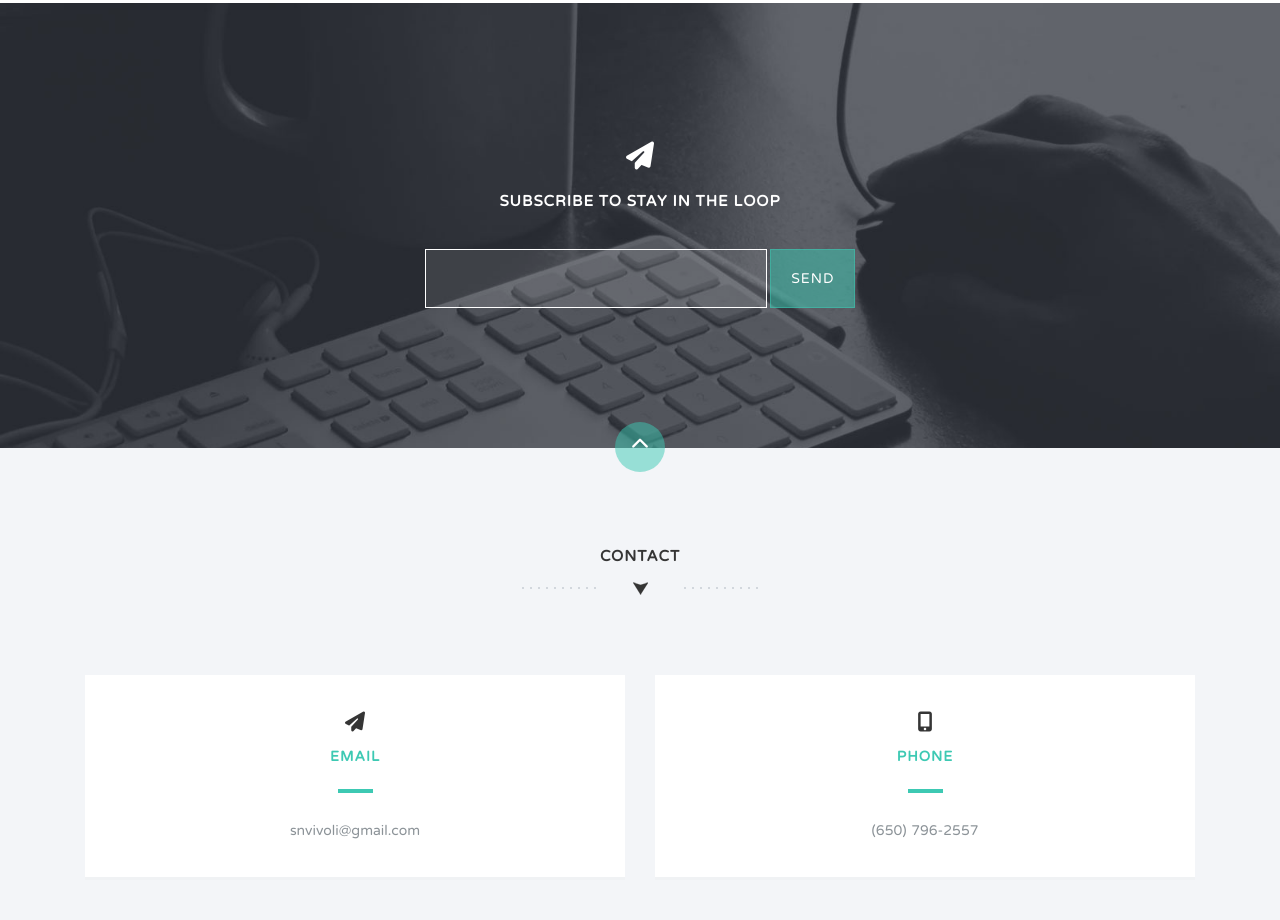
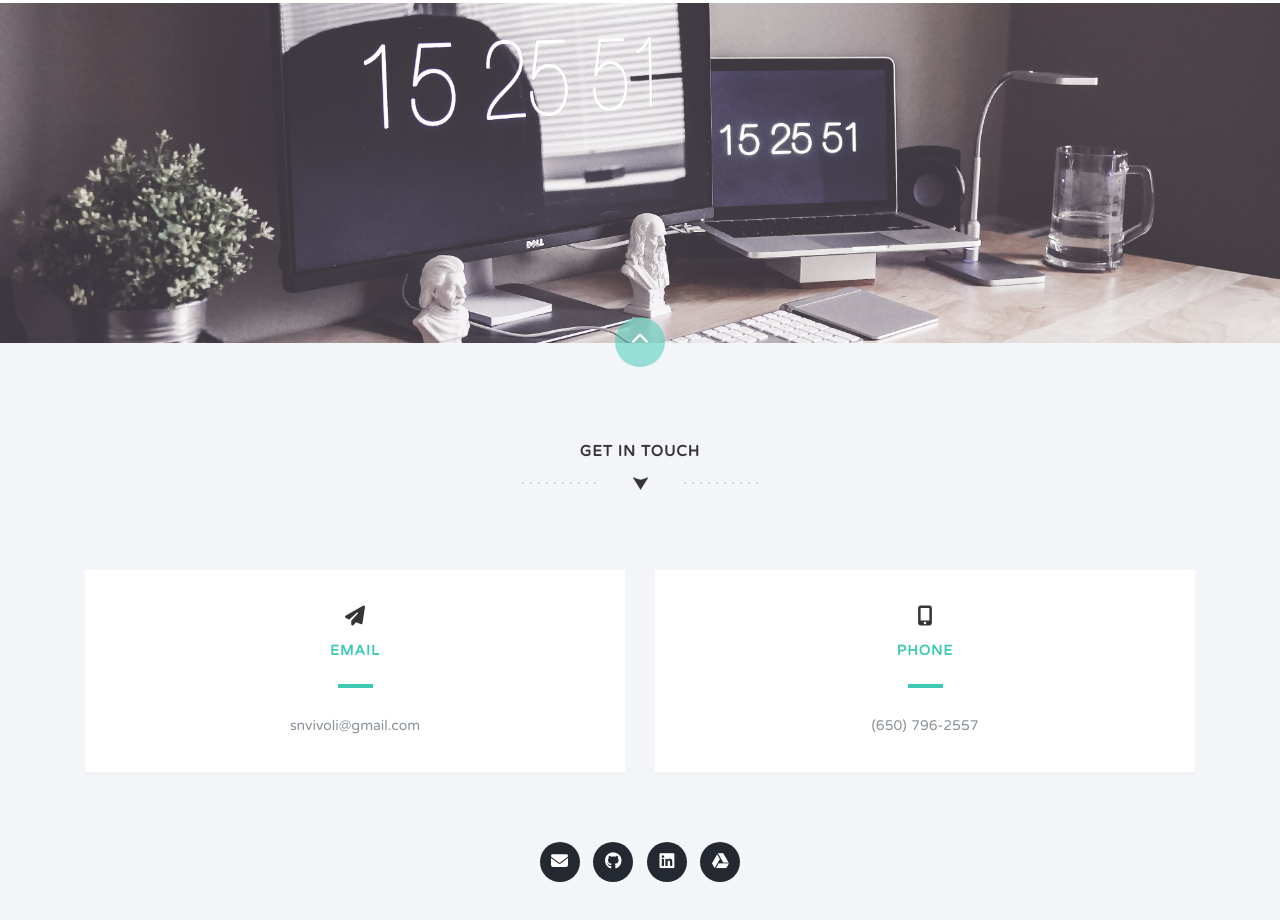
Before and after one commit to svivoli/Portfolio-Simple-Blue, a plain HTML site: page index.html in a window 1280 px wide. Shown: the part 4520-5440 px from the top of the page. Drawn offline with nearby package versions, Linux system fonts and the light colour scheme.

Commit message:
contact section and break image

```diff
--- a/css/styles.css
+++ b/css/styles.css
@@ -268,14 +268,9 @@ a.expand { display: block; position: absolute; z-index: 100; text-align: center;
 .img:hover img { -webkit-transform: translate3d(0, 0, 0); transform: translate3d(0, 0, 0); -ms-transform: translate3d(-40px, 0, 0); }
 .designs { position: absolute; left: 0; right: 0; margin-left: auto; margin-right: auto; top: 50px; }
 /* ==========================================================================
-Subscribe
+Break
 ========================================================================== */
-.subscribe { background: url('../img/keyboard-bg.jpg') no-repeat center center; -webkit-background-size: cover; -moz-background-size: cover; -o-background-size: cover; background-size: cover; background-attachment: fixed; padding: 120px 0 140px; }
-.subscribe h1 { color: #fff; margin-bottom: 40px; }
-.subscribe h1 span { display: block; font-size: 15px; text-transform: uppercase; font-weight: bold; margin-top: 20px; letter-spacing: 1px; }
-.subscribe input[type=text] { background-color: rgba(255, 255, 255, 0.1); border: solid 1px #fff; padding: 20px; width: 30%; color: #fff; }
-.subscribe input[type=submit] { background: rgba(61, 201, 179, 0.5); border: solid 1px rgba(61, 201, 179, 0.5); padding: 20px; color: #fff; text-transform: uppercase; letter-spacing: 1px; transition: all 0.5s ease; -moz-transition: all 0.5s ease; -webkit-transition: all 0.5s ease; -o-transition: all 0.5s ease; }
-.subscribe input[type=submit]:hover { background: rgba(61, 201, 179, 1); border: solid 1px rgba(61, 201, 179, 1); color: #fff; }
+.break { background: url('../img/desk1.jpg') no-repeat center center; -webkit-background-size: cover; -moz-background-size: cover; -o-background-size: cover; background-size: cover; background-attachment: fixed; padding: 200px 0 140px; }
 /* ==========================================================================
 CTA
 ========================================================================== */
--- a/index.html
+++ b/index.html
@@ -281,21 +281,14 @@
             </div>
           </div>
         </section>
-        <section class="subscribe text-center">
-          <div class="container">
-            <h1><i class="fa fa-paper-plane"></i><span>Subscribe to stay in the loop</span></h1>
-            <form action="#">
-              <input type="text" name="" value="" placeholder="" required>
-              <input type="submit" name="" value="Send">
-            </form>
-          </div>
+        <section class="break">
         </section>
         <section class="dark-bg text-center section-padding contact-wrap" id="contact">
           <a href="#top" class="up-btn"><i class="fa fa-chevron-up"></i></a>
           <div class="container">
             <div class="row">
               <div class="col-md-12">
-                <h1 class="arrow">Contact</h1>
+                <h1 class="arrow">Get In Touch</h1>
               </div>
             </div>
             <div class="row contact-details">
@@ -316,9 +309,9 @@
               <div class="col-md-12">
                 <ul class="social-buttons">
                   <li><a href="mailto:snvivoli@gmail.com" class="social-btn"><i class="fa fa-envelope"></i></a></li>
-                  <li><a href="#" class="social-btn"><i class="fa fa-github"></i></a></li>
-                  <li><a href="#" class="social-btn"><i class="fa fa-linkedin"></i></a></li>
-                  <li><a href="#" class="social-btn"><i class="fa fa-linkedin"></i></a></li>
+                  <li><a href="https://github.com/svivoli" class="social-btn" target="_blank"><i class="fab fa-github"></i></a></li>
+                  <li><a href="https://www.linkedin.com/in/sarah-vivoli/" class="social-btn" target="_blank"><i class="fab fa-linkedin"></i></a></li>
+                  <li><a href="https://docs.google.com/document/d/1Dgleh29HBpD2juFqEO7xUXNbs7VSOeoedjUGzAnZqHc/edit?usp=sharing" class="social-btn" target="_blank"><i class="fab fa-google-drive" ></i></a></li>
                 </ul>
               </div>
             </div>
```
Also changed, not shown: img/desk1.jpg (added).
